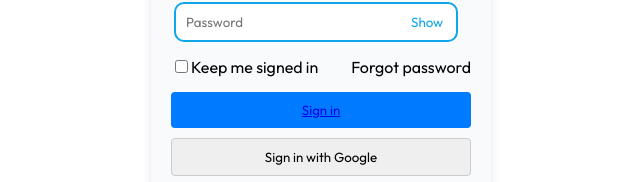
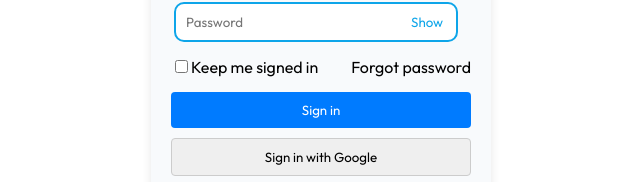
Before and after one commit to badkoala101/prime-connect, a React (Create React App) app: page /Signin in a window 1280 px wide. Shown: the part 330-512 px from the top of the page, without its empty margins (319-959 px from the left). Built offline with nearby package versions, Linux system fonts and the light colour scheme.

Commit message:
button updates

```diff
--- a/src/components/Navbar.js
+++ b/src/components/Navbar.js
@@ -16,8 +16,8 @@ const Navbar = () => {
         <li><Link to="/faq">FAQ</Link></li>
       </ul>
       <div>
-        <button className="getstartedbtn"> <Link className='link' to="/signup">Get Started</Link></button>
-        <button className="signinbtn"> <Link className='link' to="/Signin">Sign In</Link></button>
+      <Link to="/signup"><button className="getstartedbtn">Get Started</button></Link>
+        <Link to="/Signin"><button className="signinbtn">Sign In</button></Link>
       </div>
     </nav>
   );
--- a/src/pages/Home.js
+++ b/src/pages/Home.js
@@ -1,5 +1,5 @@
 import React from 'react';
-import heroImage from '../assets/primeconnectlogo.png'
+import heroImage from '../assets/primeconnectlogo.png';
 import Navbar from '../components/Navbar';
 import Footer from '../components/Footer';
 import lock from '../assets/lock.png'
--- a/src/pages/Signin.js
+++ b/src/pages/Signin.js
@@ -69,7 +69,7 @@ const SignIn = () => {
             </label>
             <a className="link" href="/forgot-password">Forgot password</a>
           </div>
-          <button type="submit" className="sign-in-button"><Link to="/Dashboard">Sign in</Link></button>
+          <Link to="/Dashboard"><button type="submit" className="sign-in-button">Sign in</button></Link>
         </form>
         <div className="third-party-sign-in">
           <button>Sign in with Google</button>
```
